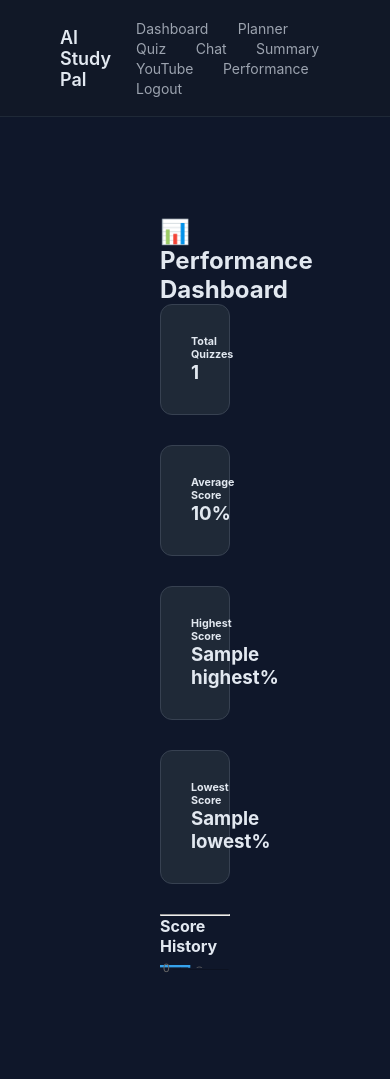
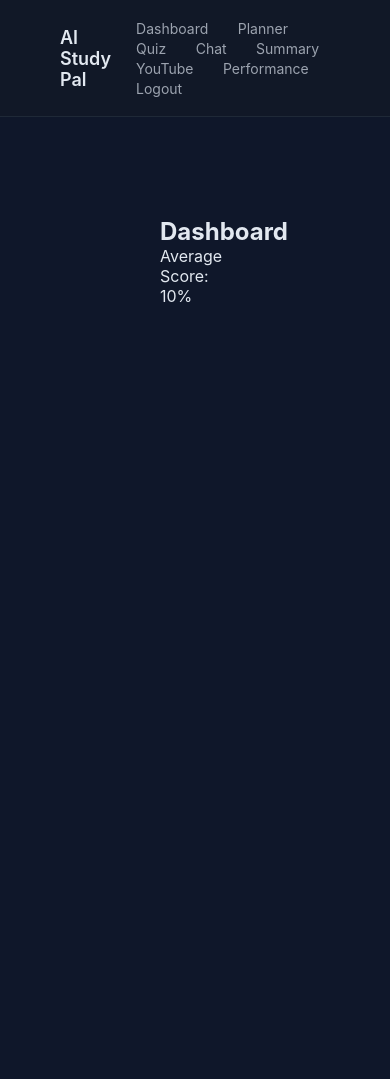
Before and after one commit to amalkdom/ai-study-pal, a Flask app: template app/templates/dashboard.html in a window 390 px wide. After the commit the page ends 302 px from the top, so only its background shows below. Run offline with Flask 3, Linux system fonts and the light colour scheme; the template is opened without the code that fills it: most values are stand-ins (such as "Sample title", 1, 10 or a date in 2020); parts of the project's set-up code (start-up, migrations or seed data) failed here and were passed over.

Commit message:
Update dashboard.html

```diff
--- a/app/templates/dashboard.html
+++ b/app/templates/dashboard.html
@@ -2,77 +2,10 @@
 {% block content %}
 
 <div class="container mt-5">
+    <h2>Dashboard</h2>
 
-    <h2 class="mb-4">📊 Performance Dashboard</h2>
-
-    <div class="row">
-
-        <div class="col-md-3">
-            <div class="card shadow p-3 text-center">
-                <h6>Total Quizzes</h6>
-                <h3>{{ total_quizzes }}</h3>
-            </div>
-        </div>
-
-        <div class="col-md-3">
-            <div class="card shadow p-3 text-center">
-                <h6>Average Score</h6>
-                <h3>{{ average }}%</h3>
-            </div>
-        </div>
-
-        <div class="col-md-3">
-            <div class="card shadow p-3 text-center">
-                <h6>Highest Score</h6>
-                <h3>{{ highest }}%</h3>
-            </div>
-        </div>
-
-        <div class="col-md-3">
-            <div class="card shadow p-3 text-center">
-                <h6>Lowest Score</h6>
-                <h3>{{ lowest }}%</h3>
-            </div>
-        </div>
-
-    </div>
-
-    <hr class="my-5">
-
-    <h4>Score History</h4>
-
-    <canvas id="scoreChart" height="100"></canvas>
+    <p>Average Score: {{ average }}%</p>
 
 </div>
 
-<script src="https://cdn.jsdelivr.net/npm/chart.js"></script>
-
-<script>
-    const scores = {{ scores|tojson }};
-
-    const ctx = document.getElementById("scoreChart");
-
-    new Chart(ctx, {
-        type: "line",
-        data: {
-            labels: scores.map((_, index) => "Quiz " + (index + 1)),
-            datasets: [{
-                label: "Score %",
-                data: scores,
-                borderWidth: 2,
-                tension: 0.3
-            }]
-        },
-        options: {
-            responsive: true,
-            scales: {
-                y: {
-                    beginAtZero: true,
-                    max: 100
-                }
-            }
-        }
-    });
-</script>
-
 {% endblock %}
```
